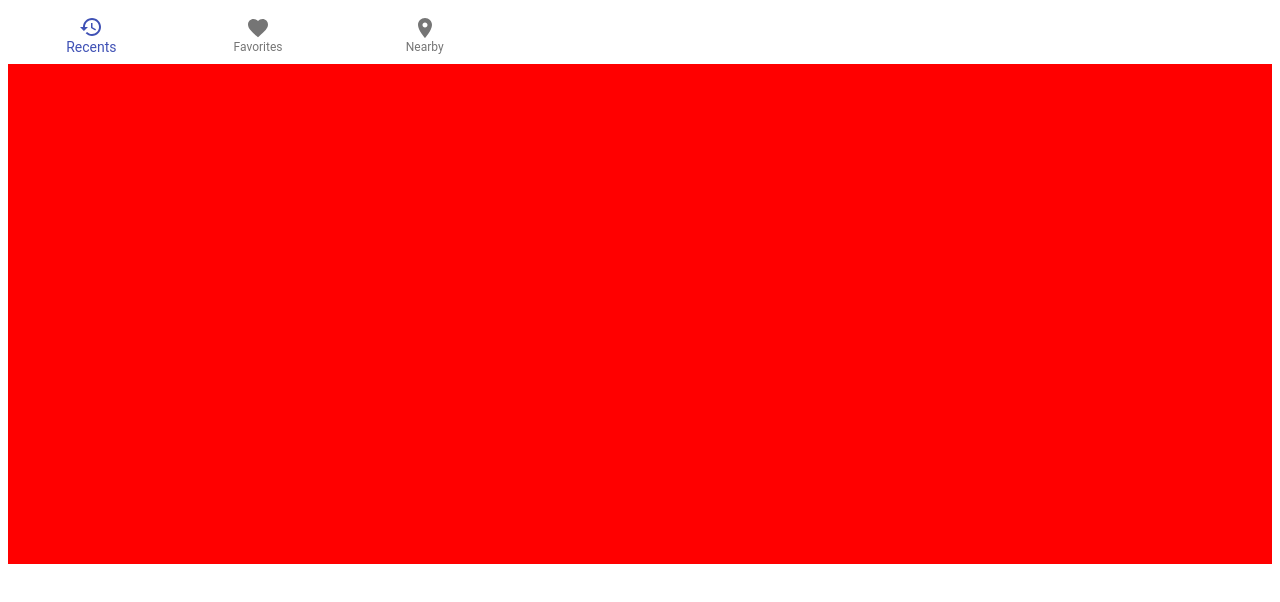
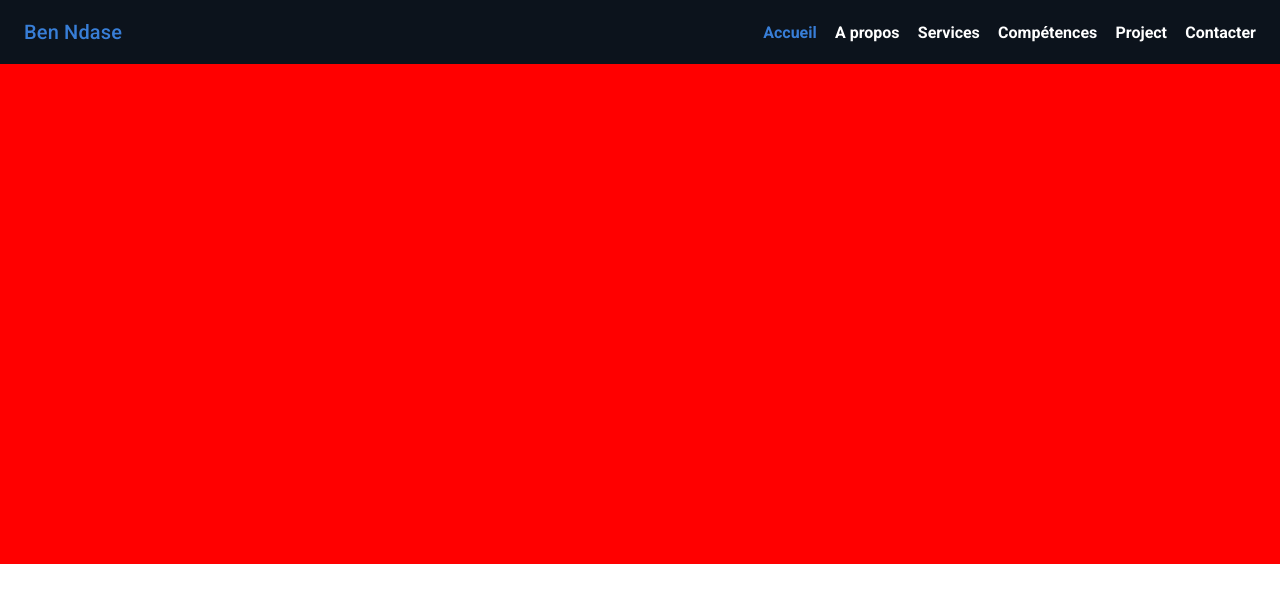
Before and after one commit to BenNdase/Portfolio-CMS, a React (Create React App) app: page / in a window 1280 px wide. Shown: the top 602 px of the page. Built offline with nearby package versions, Linux system fonts and the light colour scheme.

Commit message:
feat : add menu

```diff
--- a/public/index.html
+++ b/public/index.html
@@ -1,5 +1,5 @@
 <!DOCTYPE html>
-<html lang="en">
+<html lang="fr">
   <head>
     <meta charset="utf-8" />
     <link rel="icon" href="%PUBLIC_URL%/favicon.ico" />
--- a/src/components/Navbar/Menu.jsx
+++ b/src/components/Navbar/Menu.jsx
@@ -1,33 +1,50 @@
-import React from 'react';
-import { makeStyles } from '@material-ui/core/styles';
-import BottomNavigation from '@material-ui/core/BottomNavigation';
-import BottomNavigationAction from '@material-ui/core/BottomNavigationAction';
-import RestoreIcon from '@material-ui/icons/Restore';
-import FavoriteIcon from '@material-ui/icons/Favorite';
-import LocationOnIcon from '@material-ui/icons/LocationOn';
+import React from "react";
+import { makeStyles } from "@material-ui/core/styles";
+import AppBar from "@material-ui/core/AppBar";
+import Toolbar from "@material-ui/core/Toolbar";
+import Typography from "@material-ui/core/Typography";
+import Button from "@material-ui/core/Button";
+import { NavLink } from "react-router-dom";
+import "./Menu.scss";
 
-const useStyles = makeStyles({
+const useStyles = makeStyles((theme) => ({
   root: {
-    width: 500,
+    flexGrow: 1,
   },
-});
+}));
 
-export default function Menu() {
+export default function ButtonAppBar() {
   const classes = useStyles();
-  const [value, setValue] = React.useState(0);
 
   return (
-    <BottomNavigation
-      value={value}
-      onChange={(event, newValue) => {
-        setValue(newValue);
-      }}
-      showLabels
-      className={classes.root}
-    >
-      <BottomNavigationAction label="Recents" icon={<RestoreIcon />} />
-      <BottomNavigationAction label="Favorites" icon={<FavoriteIcon />} />
-      <BottomNavigationAction label="Nearby" icon={<LocationOnIcon />} />
-    </BottomNavigation>
+    <div className={classes.root}>
+      <AppBar position="static" className="menu">
+        <Toolbar className="menu__container">
+          <Typography variant="h6" className="menu__title">
+            Ben Ndase
+          </Typography>
+          <div className="menu__items">
+            <NavLink exact activeClassName="current" aria-current="page" to="/">
+              Accueil
+            </NavLink>
+            <NavLink exact activeClassName="current" to="/a-propos">
+              A propos
+            </NavLink>
+            <NavLink exact activeClassName="current" to="/services">
+              Services
+            </NavLink>
+            <NavLink exact activeClassName="current" to="/competenes">
+              Compétences
+            </NavLink>
+            <NavLink exact activeClassName="current" to="/projets">
+              Project
+            </NavLink>
+            <NavLink exact activeClassName="current" to="/contacter">
+              Contacter
+            </NavLink>
+          </div>
+        </Toolbar>
+      </AppBar>
+    </div>
   );
 }
--- /dev/null
+++ b/src/components/Navbar/Menu.scss
@@ -0,0 +1,25 @@
+a.current{
+    color: #387ED7 !important;
+}
+.menu{
+    background-color: #0C131C !important;
+    &__container{
+        display: flex;
+        justify-content: space-between;
+        align-items: center;
+    }
+    &__title{
+        color: #387ED7 !important;
+    }
+    &__items{
+        width: 40%;
+        display: flex;
+        justify-content: space-between;
+        align-items: center;
+    }
+    a{
+        color: white;
+        font-weight: bold;
+        text-decoration: none;
+    }
+}
--- a/src/index.js
+++ b/src/index.js
@@ -3,6 +3,7 @@ import ReactDOM from "react-dom";
 import App from "./App";
 import reportWebVitals from "./reportWebVitals";
 import { BrowserRouter } from "react-router-dom";
+import "./index.scss"
 
 ReactDOM.render(
   <BrowserRouter>
--- /dev/null
+++ b/src/index.scss
@@ -0,0 +1,10 @@
+@import url('https://fonts.googleapis.com/css2?family=Roboto:wght@300;400;500;700&display=swap');
+*{
+    box-sizing: border-box;
+}
+body{
+    padding: 0 !important;
+    margin: 0 !important;
+    width: 100%;
+    font-family: 'Roboto', sans-serif;
+}
```
